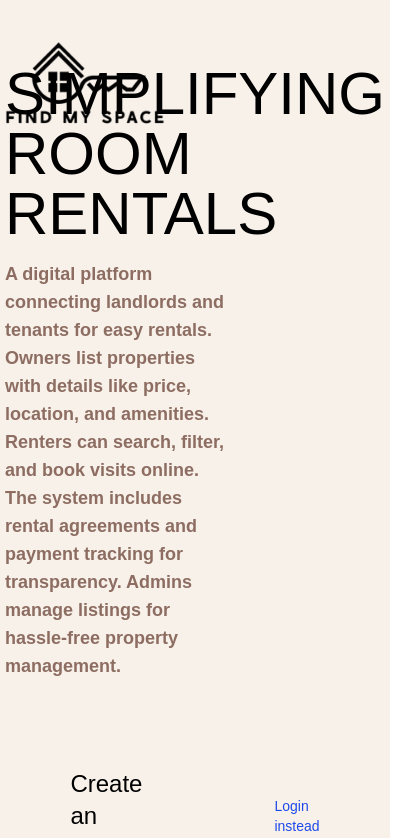
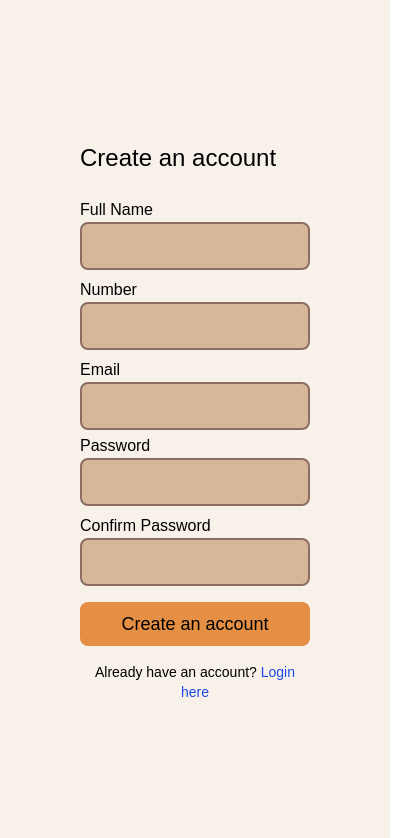
Before and after one commit to rojanshrestha12/FindMySpace, a React (Vite) app in the folder frontend/: page /register in a window 390 px wide. Shown: the top 838 px of the page, 417 px wide, since content can reach past the window. Built offline with nearby package versions, Linux system fonts and the light colour scheme.

Commit message:
Fixed design

```diff
--- a/frontend/index.html
+++ b/frontend/index.html
@@ -2,7 +2,6 @@
 <html lang="en">
   <head>
     <meta charset="UTF-8" />
-
     <meta name="viewport" content="width=device-width, initial-scale=1.0" />
     <script src="https://cdn.jsdelivr.net/npm/@tailwindcss/browser@4"></script>
     <title>Find My Space</title>
--- a/frontend/src/components/Navbar.jsx
+++ b/frontend/src/components/Navbar.jsx
@@ -36,7 +36,7 @@ function Navbar() {
     <nav className="bg-[#d6b899] p-4 flex justify-between items-center">
       <div className="flex items-center space-x-3">
         <Link to="/" className="ml-85">
-          <img src="/assets/logo.png" alt="Logo" className="w-25" />
+          <img src="/assets/logo.png" alt="Logo" className="w-[100px]" />
         </Link>
       </div>
 
@@ -77,17 +77,12 @@ function Navbar() {
 
             {menuOpen && (
               <div className="absolute right-0 mt-2 w-56 bg-[#f8f1ea] rounded-none shadow-none py-0 z-50 border border-gray-300">
-                <div className="flex items-center px-4 py-3 font-semibold text-gray-800 border-b border-gray-300 bg-[#f8f1ea]">
-                  <img src="/assets/profile.png" alt="Profile" className="w-5 h-5 me-2" />
-                  <h2 className="text-lg font-medium">{user.fullname}</h2>
-                </div>
-
                 <Link
                   to="/profile"
                   className="flex items-center px-4 py-3 text-gray-700 hover:bg-gray-200 bg-[#f8f1ea] border-b border-gray-300"
                   onClick={() => setMenuOpen(false)}
                 >
-                  <img src="/assets/account.png" alt="Account" className="w-5 h-5 me-2" />
+                  <img src="/assets/account.png" alt="Account" className="w-5 h-5 mr-2" />
                   Account
                 </Link>
 
@@ -96,7 +91,7 @@ function Navbar() {
                   className="flex items-center px-4 py-3 text-gray-700 hover:bg-gray-200 bg-[#f8f1ea] border-b border-gray-300"
                   onClick={() => setMenuOpen(false)}
                 >
-                  <img src="/assets/home.png" alt="My Properties" className="w-5 h-5 me-2" />
+                  <img src="/assets/home.png" alt="My Properties" className="w-5 h-5 mr-2" />
                   My Properties
                 </Link>
 
@@ -105,7 +100,7 @@ function Navbar() {
                   className="flex items-center px-4 py-3 text-gray-700 hover:bg-gray-200 bg-[#f8f1ea] border-b border-gray-300"
                   onClick={() => setMenuOpen(false)}
                 >
-                  <img src="/assets/saved.png" alt="Saved" className="w-5 h-5 me-2" />
+                  <img src="/assets/saved.png" alt="Saved" className="w-5 h-5 mr-2" />
                   Saved
                 </Link>
 
@@ -114,7 +109,7 @@ function Navbar() {
                   className="flex items-center px-4 py-3 text-gray-700 hover:bg-gray-200 bg-[#f8f1ea] border-b border-gray-300"
                   onClick={() => setMenuOpen(false)}
                 >
-                  <img src="/assets/pay.png" alt="Payment" className="w-5 h-5 me-2" />
+                  <img src="/assets/pay.png" alt="Payment" className="w-5 h-5 mr-2" />
                   Payments
                 </Link>
 
@@ -125,7 +120,7 @@ function Navbar() {
                   }}
                   className="flex items-center w-full text-left px-4 py-3 text-gray-700 hover:bg-gray-200 bg-[#f8f1ea]"
                 >
-                  <img src="/assets/logout.png" alt="Log Out" className="w-5 h-5 me-2" />
+                  <img src="/assets/logout.png" alt="Log Out" className="w-5 h-5 mr-2" />
                   Log Out
                 </button>
               </div>
--- a/frontend/src/pages/PropertyDetail.jsx
+++ b/frontend/src/pages/PropertyDetail.jsx
@@ -46,7 +46,6 @@ function PropertyDetail() {
     fetchPropertyDetails();
   }, [id]);
 
-
   const handleRequestVisit = () => {
     setIsVisitRequested(true);
     alert("Visit requested successfully!");
@@ -81,7 +80,7 @@ function PropertyDetail() {
               <img
                 src={`http://localhost:5000${property.images[0]}`}
                 alt="Photo of Property"
-                className="text-gray-500"
+                className="w-full h-full object-cover"
               />
             </div>
           ) : (
--- a/frontend/src/pages/Register.jsx
+++ b/frontend/src/pages/Register.jsx
@@ -1,37 +1,70 @@
 import { useState } from "react";
 import { Link, useNavigate } from "react-router-dom";
 import axios from "axios";
-
-// import { registerWithEmail} from "../"; // Import updated auth functions
 
 function Register() {
   const [fullname, setfullname] = useState("");
   const [phone_number, setPhone] = useState("");
   const [email, setEmail] = useState("");
   const [password, setPassword] = useState("");
+  const [confirmPassword, setConfirmPassword] = useState("");
+  const [error, setError] = useState("");
   const [loading, setLoading] = useState(false);
+  const [emailError, setEmailError] = useState("");
+  const [showPasswordHint, setShowPasswordHint] = useState(false);
   const navigate = useNavigate();
 
+  // Password checks
+  const isLengthValid = password.length >= 8;
+  const hasSpecialChar = /[^A-Za-z0-9]/.test(password);
 
-  // Handle user registration
+  // Email check
+  const validateEmail = (value) => {
+    if (!value.includes("@") || !value.includes(".")) {
+      setEmailError("Email must include '@' and '.'");
+    } else {
+      setEmailError("");
+    }
+  };
+
   const handleRegister = async (e) => {
     e.preventDefault();
+    setError("");
     setLoading(true);
+
+    if (password !== confirmPassword) {
+      setError("Passwords do not match!");
+      setLoading(false);
+      return;
+    }
+
+    if (!isLengthValid || !hasSpecialChar) {
+      setError("Password must be at least 8 characters and contain a special character.");
+      setLoading(false);
+      return;
+    }
+
+    if (emailError) {
+      setError("Please enter a valid email.");
+      setLoading(false);
+      return;
+    }
 
     try {
       const response = await axios.post(`http://localhost:5000/api/auth/register`, {
         fullname,
         phone_number,
         email,
-        password
+        password,
       });
 
-      // Store token in local storage
       localStorage.setItem("token", response.data.token);
+      alert("Account created successfully!");
       navigate("/login");
-      return { success: true };
     } catch (error) {
-      return { success: false, message: error.response?.data?.message || "Registration failed" };
+      setError(error.response?.data?.message || error.message || "Registration failed");
+    } finally {
+      setLoading(false);
     }
   };
 
@@ -40,28 +73,31 @@ function Register() {
       <div className="flex flex-col md:flex-row items-center w-full max-w-full bg-[#f8f1ea] rounded-lg p-8 md:px-20 md:pb-4">
 
         {/* Left Section */}
-        <div className="flex-2 p-8">
-        <img src="/assets/logo.png" alt="Logo" className="w-40 absolute top-10" />
-          <h2 className="text-6xl  mb-4">SIMPLIFYING ROOM RENTALS</h2>
+        <div className="hidden md:block flex-2 p-8">
+          <img src="/assets/logo.png" alt="Logo" className="w-40 absolute top-10" />
+          <img src="/assets/rental-banner.jpg" alt="Rental Banner" className="w-full h-60 object-cover rounded-xl mb-6" />
+          <h2 className="text-6xl mb-4">SIMPLIFYING ROOM RENTALS</h2>
           <p className="text-lg font-bold mb-6 mr-40 text-[#8d6d62]">
-          A digital platform connecting landlords and tenants for easy rentals. Owners list properties with details like price, location, and amenities. Renters can search, filter, and book visits online. The system includes rental agreements and payment tracking for transparency. Admins manage listings for hassle-free property management.
+            A digital platform connecting landlords and tenants for easy rentals. Owners list properties with details like price, location, and amenities. Renters can search, filter, and book visits online. The system includes rental agreements and payment tracking for transparency. Admins manage listings for hassle-free property management.
           </p>
         </div>
 
         {/* Right Section */}
         <div className="flex-1 p-8">
-          <h2 className="text-2xl mb-6 flex items-center gap-30">
-            Create an account
-            <span className="text-sm font-normal">
-              <Link to="/login" className="text-[#1E4AE9]">Login instead</Link>
-            </span>
-          </h2>
+          <h2 className="text-2xl mb-6">Create an account</h2>
+
+          {error && (
+            <div className="bg-red-100 text-red-700 p-2 rounded mb-4">
+              {error}
+            </div>
+          )}
 
           <form onSubmit={handleRegister}>
             <label>Full Name</label>
             <input
               type="text"
               required
+              value={fullname}
               className="w-full p-2 mb-2 border-2 border-[#8d6d62] rounded-lg bg-[#d6b899] text-black text-lg"
               onChange={(e) => setfullname(e.target.value)}
             />
@@ -70,6 +106,7 @@ function Register() {
             <input
               type="text"
               required
+              value={phone_number}
               className="w-full p-2 mb-2 border-2 border-[#8d6d62] rounded-lg bg-[#d6b899] text-black text-lg"
               onChange={(e) => setPhone(e.target.value)}
             />
@@ -78,27 +115,76 @@ function Register() {
             <input
               type="email"
               required
-              className="w-full p-2 mb-2 border-2 border-[#8d6d62] rounded-lg bg-[#d6b899] text-black text-lg"
-              onChange={(e) => setEmail(e.target.value)}
+              value={email}
+              className={`w-full p-2 mb-1 border-2 rounded-lg bg-[#d6b899] text-black text-lg ${
+                emailError ? "border-red-500" : "border-[#8d6d62]"
+              }`}
+              onChange={(e) => {
+                setEmail(e.target.value);
+                validateEmail(e.target.value);
+              }}
             />
+            {emailError && (
+              <p className="text-red-600 text-sm mb-2">{emailError}</p>
+            )}
 
             <label>Password</label>
             <input
               type="password"
               required
+              value={password}
+              autoComplete="new-password"
               className="w-full p-2 mb-2 border-2 border-[#8d6d62] rounded-lg bg-[#d6b899] text-black text-lg"
+              onFocus={() => setShowPasswordHint(true)}
+              onBlur={() => setShowPasswordHint(false)}
               onChange={(e) => setPassword(e.target.value)}
             />
 
-            {/* Submit Button */}
+            <label>Confirm Password</label>
+            <input
+              type="password"
+              required
+              value={confirmPassword}
+              autoComplete="new-password"
+              className="w-full p-2 mb-2 border-2 border-[#8d6d62] rounded-lg bg-[#d6b899] text-black text-lg"
+              onFocus={() => setShowPasswordHint(true)}
+              onBlur={() => setShowPasswordHint(false)}
+              onChange={(e) => setConfirmPassword(e.target.value)}
+            />
+
+            {/* Password Hints */}
+            {showPasswordHint && (
+              <div className="text-sm text-[#5c4033] mb-4 space-y-1">
+                <div className="flex items-center">
+                  <span className="mr-2">
+                    {isLengthValid ? "✔️" : "❌"}
+                  </span>
+                  Minimum 8 characters
+                </div>
+                <div className="flex items-center">
+                  <span className="mr-2">
+                    {hasSpecialChar ? "✔️" : "❌"}
+                  </span>
+                  At least one special character
+                </div>
+              </div>
+            )}
+
             <button
               type="submit"
-              className="w-full py-2 bg-[#e48f44] text-black text-lg rounded-lg cursor-pointer hover:bg-[#d67d3b] mt-4 mb-4"
+              className="w-full py-2 bg-[#e48f44] text-black text-lg rounded-lg cursor-pointer hover:bg-[#d67d3b] mt-2"
               disabled={loading}
             >
               {loading ? "Creating account..." : "Create an account"}
             </button>
           </form>
+
+          <div className="text-center w-full mt-4">
+            <p className="text-sm font-normal">
+              Already have an account?{" "}
+              <Link to="/login" className="text-[#1E4AE9]">Login here</Link>
+            </p>
+          </div>
         </div>
       </div>
     </div>
```
